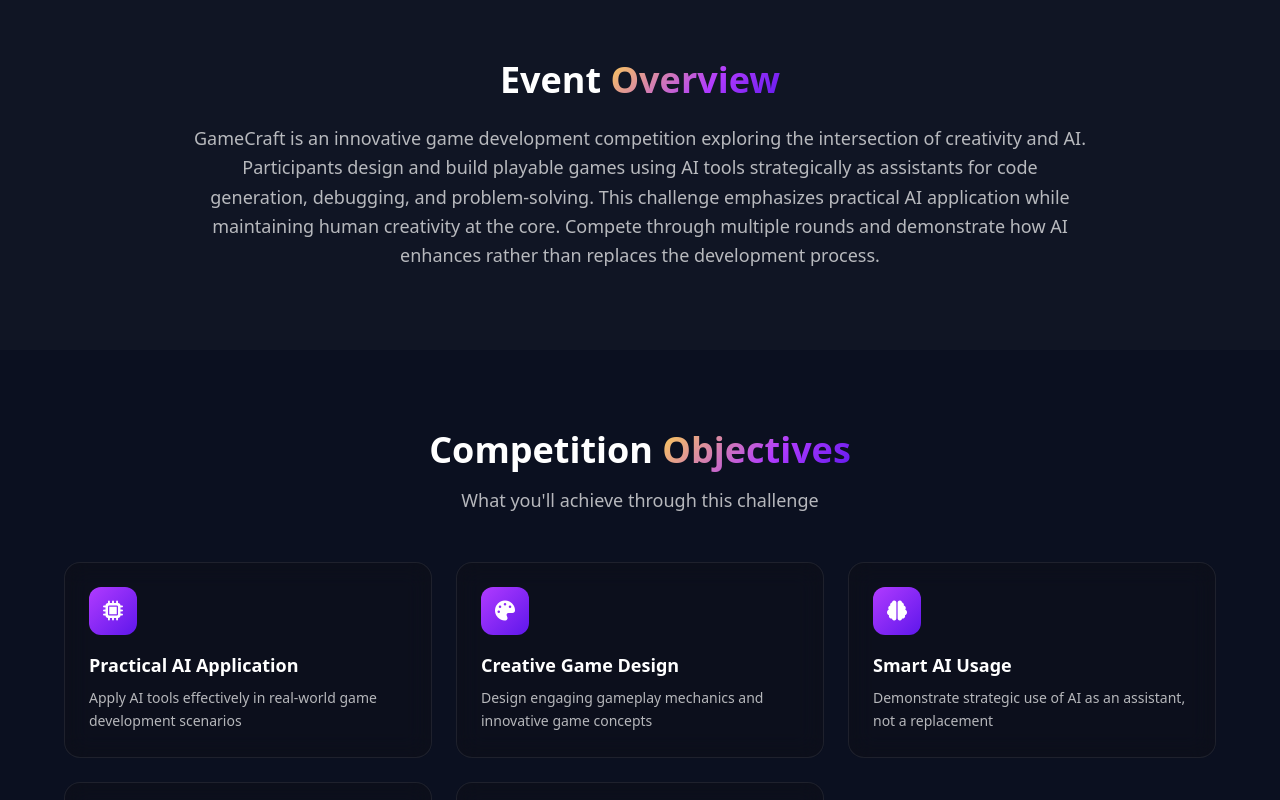
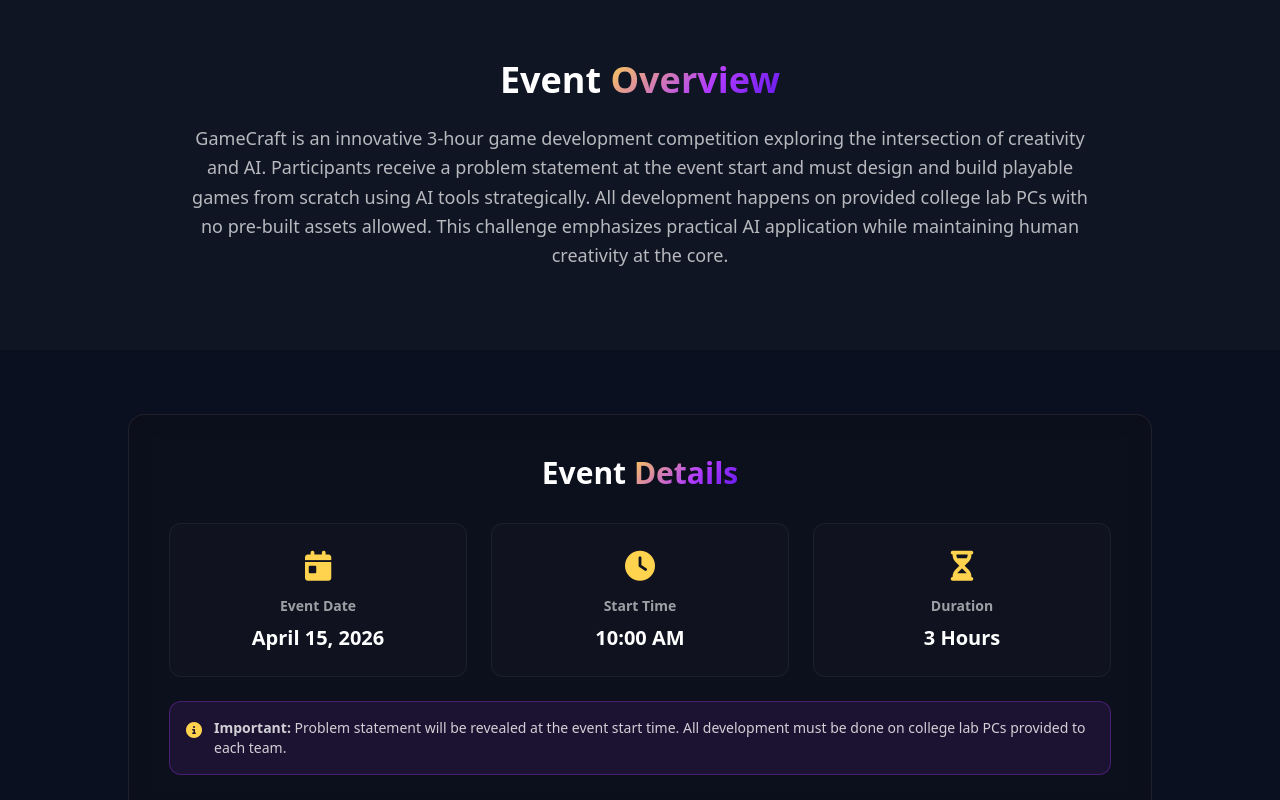
Before and after one commit to IrfanNaikwade28/Analytica, a React (Vite) app: page /technotsav/gamecraft in a window 1280 px wide. Shown: the part 820-1620 px from the top of the page. Built offline with nearby package versions, Linux system fonts and the light colour scheme.

Commit message:
updated: Game rules and dates

```diff
--- a/src/pages/GameCraft.jsx
+++ b/src/pages/GameCraft.jsx
@@ -67,12 +67,14 @@
   participation: [
     "Teams must consist of 2-3 members",
     "All team members must be registered before the deadline",
-    "Teams cannot change members after registration closes"
+    "Event Date: April 15, 2026 | Start Time: 10:00 AM"
   ],
   development: [
-    "Games must be built during the competition period",
-    "Pre-made assets (sprites, sounds) are allowed with proper attribution",
-    "Games must be playable and demonstrable at submission time"
+    "Problem statement will be provided at the event start time",
+    "College lab PCs will be provided to each team",
+    "No pre-built assets, sprites, sounds, or templates allowed",
+    "Mobile phones are not permitted during development",
+    "Games must be built from scratch during the 3-hour event"
   ],
   aiUsage: [
     "AI can be used for code assistance, debugging, and logic suggestions",
@@ -212,15 +214,51 @@
               </h2>
               <div className="text-white/70 text-lg leading-relaxed">
                 <p>
-                  GameCraft is an innovative game development competition exploring the intersection of creativity and AI. Participants design and build playable games using AI tools strategically as assistants for code generation, debugging, and problem-solving. This challenge emphasizes practical AI application while maintaining human creativity at the core. Compete through multiple rounds and demonstrate how AI enhances rather than replaces the development process.
+                  GameCraft is an innovative 3-hour game development competition exploring the intersection of creativity and AI. Participants receive a problem statement at the event start and must design and build playable games from scratch using AI tools strategically. All development happens on provided college lab PCs with no pre-built assets allowed. This challenge emphasizes practical AI application while maintaining human creativity at the core.
                 </p>
               </div>
             </div>
           </div>
         </section>
 
+        {/* Event Details - Date, Time, Duration */}
+        <section className="py-16 px-4 sm:px-6 lg:px-8">
+          <div className="container mx-auto max-w-5xl">
+            <div className="reveal glass rounded-2xl p-8 sm:p-10 border border-white/10">
+              <h2 className="text-2xl sm:text-3xl font-bold mb-8 text-center">
+                Event <span className="text-gradient">Details</span>
+              </h2>
+              <div className="grid grid-cols-1 md:grid-cols-3 gap-6">
+                <div className="text-center p-6 rounded-xl bg-white/[0.02] border border-white/5">
+                  <i className="fa-solid fa-calendar-day text-3xl text-highlight mb-3"></i>
+                  <h3 className="text-sm font-semibold text-white/60 mb-2">Event Date</h3>
+                  <p className="text-xl font-bold">April 15, 2026</p>
+                </div>
+                <div className="text-center p-6 rounded-xl bg-white/[0.02] border border-white/5">
+                  <i className="fa-solid fa-clock text-3xl text-highlight mb-3"></i>
+                  <h3 className="text-sm font-semibold text-white/60 mb-2">Start Time</h3>
+                  <p className="text-xl font-bold">10:00 AM</p>
+                </div>
+                <div className="text-center p-6 rounded-xl bg-white/[0.02] border border-white/5">
+                  <i className="fa-solid fa-hourglass-half text-3xl text-highlight mb-3"></i>
+                  <h3 className="text-sm font-semibold text-white/60 mb-2">Duration</h3>
+                  <p className="text-xl font-bold">3 Hours</p>
+                </div>
+              </div>
+              <div className="mt-6 p-4 rounded-xl bg-accent/10 border border-accent/30">
+                <div className="flex items-start gap-3">
+                  <i className="fa-solid fa-info-circle text-highlight mt-1"></i>
+                  <p className="text-white/80 text-sm">
+                    <strong>Important:</strong> Problem statement will be revealed at the event start time. All development must be done on college lab PCs provided to each team.
+                  </p>
+                </div>
+              </div>
+            </div>
+          </div>
+        </section>
+
         {/* Objectives Section */}
-        <section className="py-20 px-4 sm:px-6 lg:px-8">
+        <section className="py-20 px-4 sm:px-6 lg:px-8 bg-white/[0.02]">{/* Reduced top padding since previous section has padding */}
           <div className="container mx-auto max-w-6xl">
             <div className="reveal text-center mb-12">
               <h2 className="text-3xl sm:text-4xl font-bold mb-4">
```
